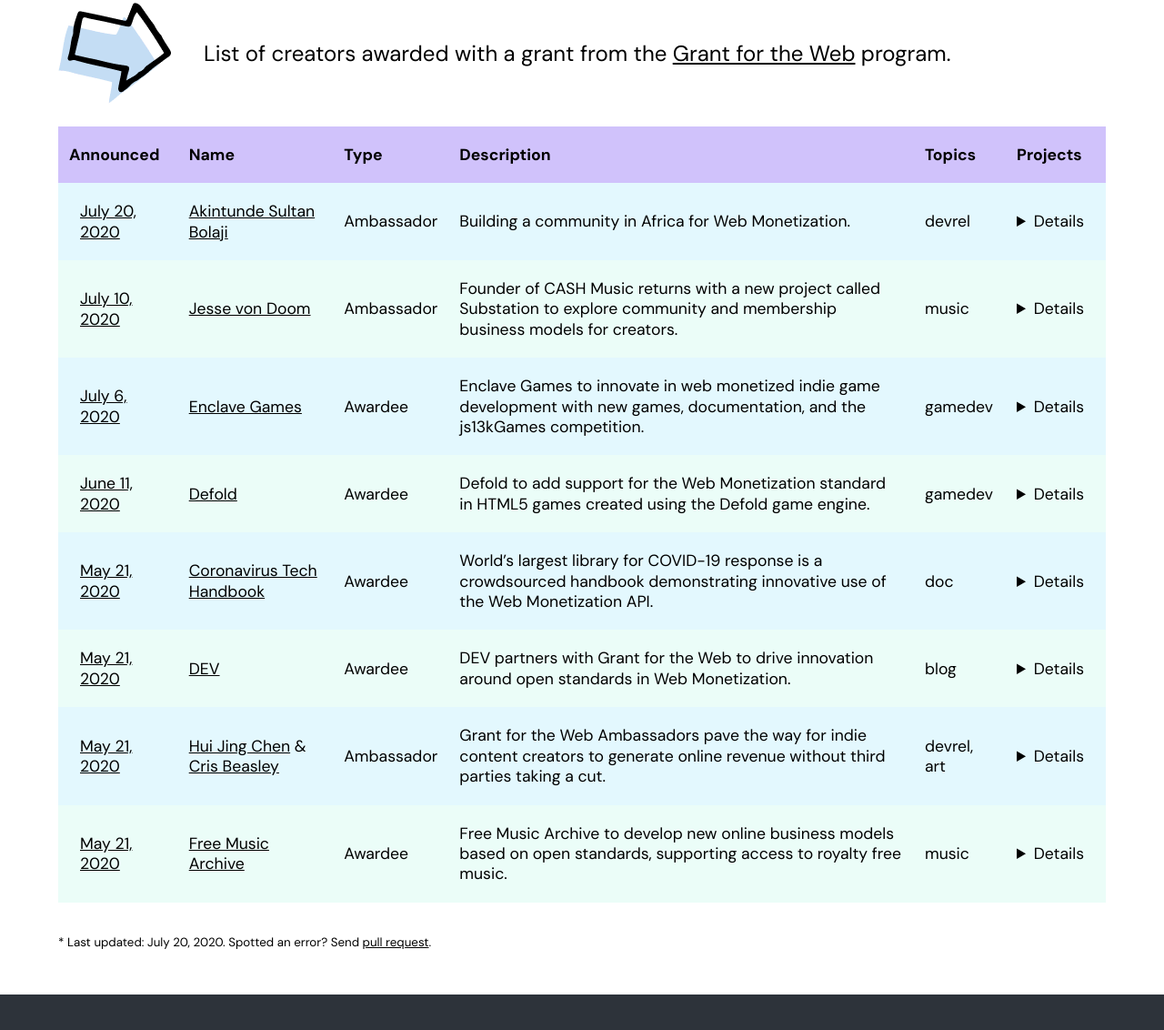
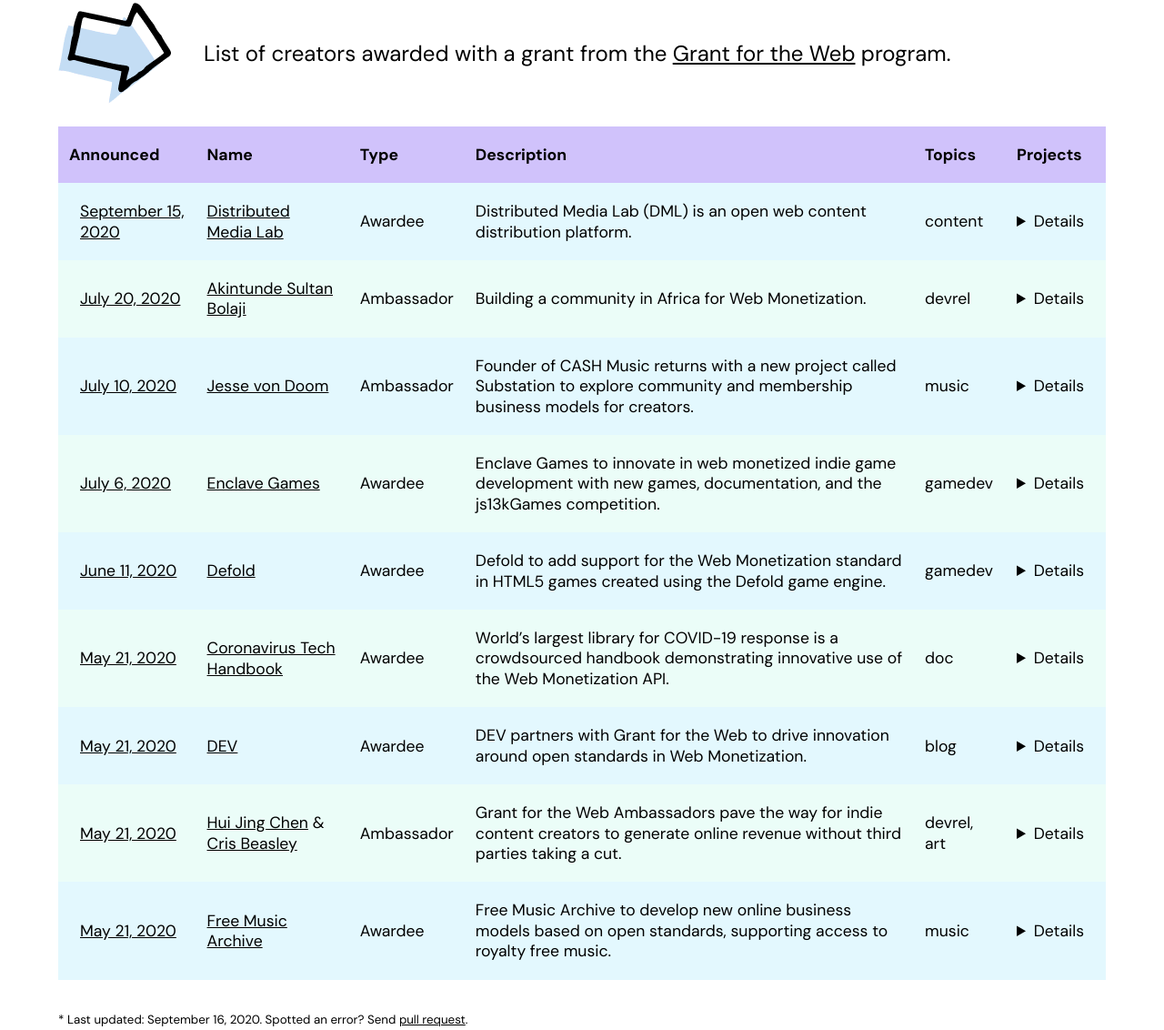
Before and after one commit to end3r/GrantForTheWeb-Awardees, a plain HTML site: page index.html in a window 1280 px wide. Shown: the part 468-1600 px from the top of the page at 91% size. Drawn offline with Linux system fonts and the light colour scheme.

Commit message:
Distributed Media Lab

```diff
--- a/index.html
+++ b/index.html
@@ -41,7 +41,23 @@
             </tr>
         </thead>
         <tbody>
-            <tr>
+            <tr id="distributedmedialab">
+                <td><a href="https://www.grantfortheweb.org/blog/dmlaward">September 15, 2020</a></td>
+                <td><a href="https://distributedmedialab.com/">Distributed Media Lab</a></td>
+                <td>Awardee</td>
+                <td>Distributed Media Lab (DML) is an open web content distribution platform.</td>
+                <td>content</td>
+                <td>
+                    <details>
+                        <summary>Details</summary>
+                        <ul>
+                            <li>New DML platform capabilities will harness Web Monetization and the AMP framework to power distributed reader revenue across a network of participating publishers. This decentralized approach will empower publishers to harness the natural scalability of the open web.</li>
+                            <li>With funding from Grant for the Web, DML is building on Web Monetization and the AMP framework with a goal to encourage broader industry adoption and development toward a more sustainable news publishing industry.</li>
+                        </ul>
+                    </details>
+                </td>
+            </tr>
+            <tr id="hacksultan">
                 <td><a href="https://www.grantfortheweb.org/blog/akintunde-sultan-bolaji">July 20, 2020</a></td>
                 <td><a href="https://devcareer.io/">Akintunde Sultan Bolaji</a></td>
                 <td>Ambassador</td>
@@ -58,7 +74,7 @@
                     </details>
                 </td>
             </tr>
-            <tr>
+            <tr id="jessevondoom">
                 <td><a href="https://www.grantfortheweb.org/blog/jesse-von-doom">July 10, 2020</a></td>
                 <td><a href="https://jessevondoom.glitch.me/">Jesse von Doom</a></td>
                 <td>Ambassador</td>
@@ -76,7 +92,7 @@
                     </details>
                 </td>
             </tr>
-            <tr>
+            <tr id="enclavegames">
                 <td><a href="https://www.grantfortheweb.org/blog/enclave-games">July 6, 2020</a></td>
                 <td><a href="https://enclavegames.com/">Enclave Games</a></td>
                 <td>Awardee</td>
@@ -94,7 +110,7 @@
                     </details>
                 </td>
             </tr>
-            <tr>
+            <tr id="defold">
                 <td><a href="https://www.grantfortheweb.org/blog/defold">June 11, 2020</a></td>
                 <td><a href="https://defold.com/">Defold</a></td>
                 <td>Awardee</td>
@@ -112,7 +128,7 @@
                     </details>
                 </td>
             </tr>
-            <tr>
+            <tr id="covidtechhandbook">
                 <td><a href="https://www.grantfortheweb.org/post/coronavirus-tech-handbook">May 21, 2020</a></td>
                 <td><a href="https://coronavirustechhandbook.com/">Coronavirus Tech Handbook</a></td>
                 <td>Awardee</td>
@@ -129,7 +145,7 @@
                     </details>
                 </td>
             </tr>
-            <tr>
+            <tr id="devto">
                 <td><a href="https://www.grantfortheweb.org/blog/dev">May 21, 2020</a></td>
                 <td><a href="https://dev.to/">DEV</a></td>
                 <td>Awardee</td>
@@ -147,7 +163,7 @@
                     </details>
                 </td>
             </tr>
-            <tr>
+            <tr id="hjchen crisbeasley">
                 <td><a href="https://www.grantfortheweb.org/blog/ambassadors-hj-chen-and-cris-beasley">May 21, 2020</a></td>
                 <td><a href="https://chenhuijing.com/">Hui Jing Chen</a> &amp; <a href="https://www.crisbeasley.com/">Cris Beasley</a></td>
                 <td>Ambassador</td>
@@ -163,7 +179,7 @@
                     </details>
                 </td>
             </tr>
-            <tr>
+            <tr id="freemusicarchive">
                 <td><a href="https://www.grantfortheweb.org/blog/free-music-archive">May 21, 2020</a></td>
                 <td><a href="https://freemusicarchive.org/">Free Music Archive</a></td>
                 <td>Awardee</td>
@@ -182,7 +198,7 @@
             </tr>
         </tbody>
     </table>
-    <small>* Last updated: July 20, 2020. Spotted an error? Send <a href="https://github.com/end3r/GrantForTheWeb-Awardees">pull request</a>.</small>
+    <small>* Last updated: September 16, 2020. Spotted an error? Send <a href="https://github.com/end3r/GrantForTheWeb-Awardees">pull request</a>.</small>
 </section>
 <footer>
     <p>Data taken from the <a href="https://www.grantfortheweb.org/blog">Grant for the Web blog</a>, compiled by <a href="https://end3r.com/">Andrzej Mazur</a>.</p>
```
